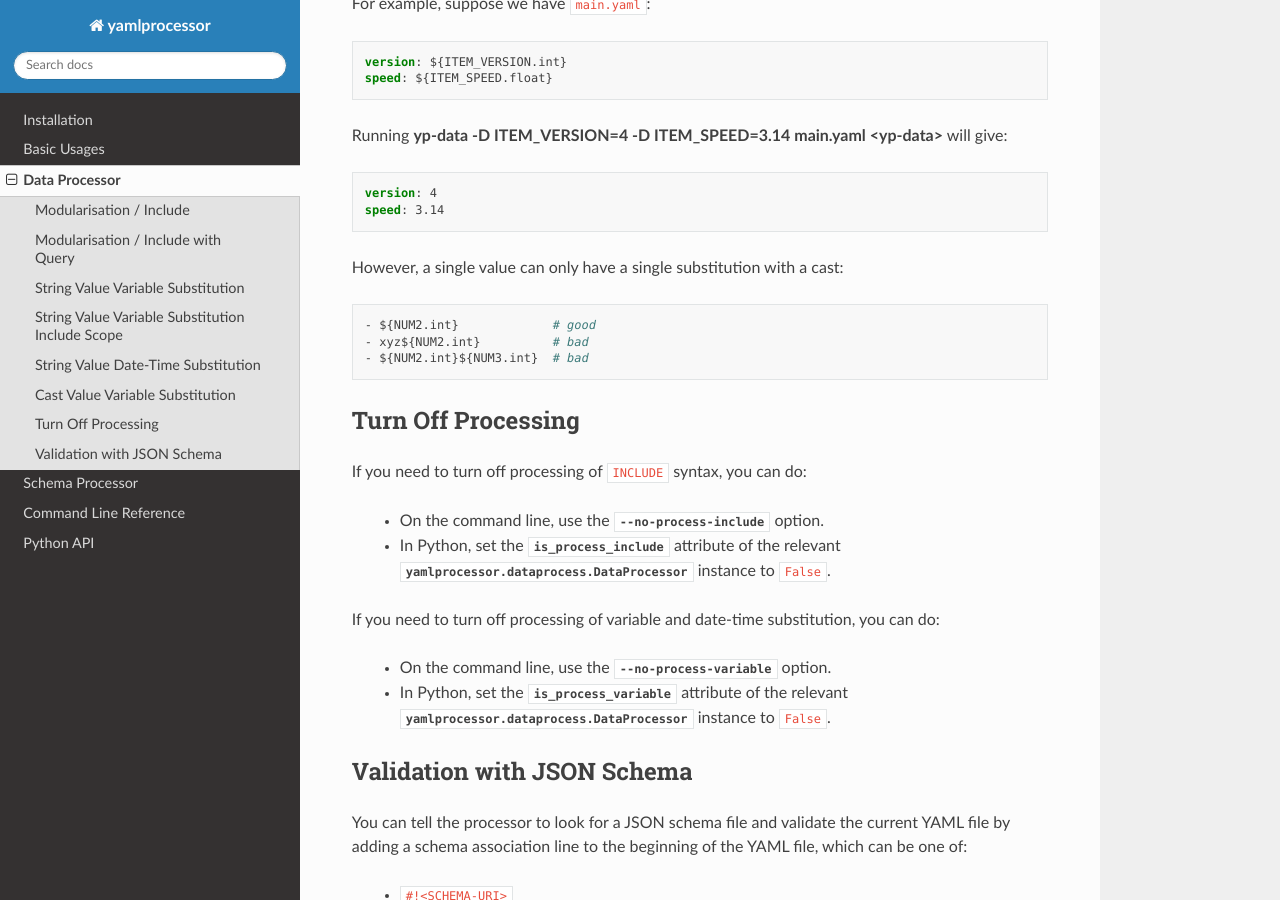
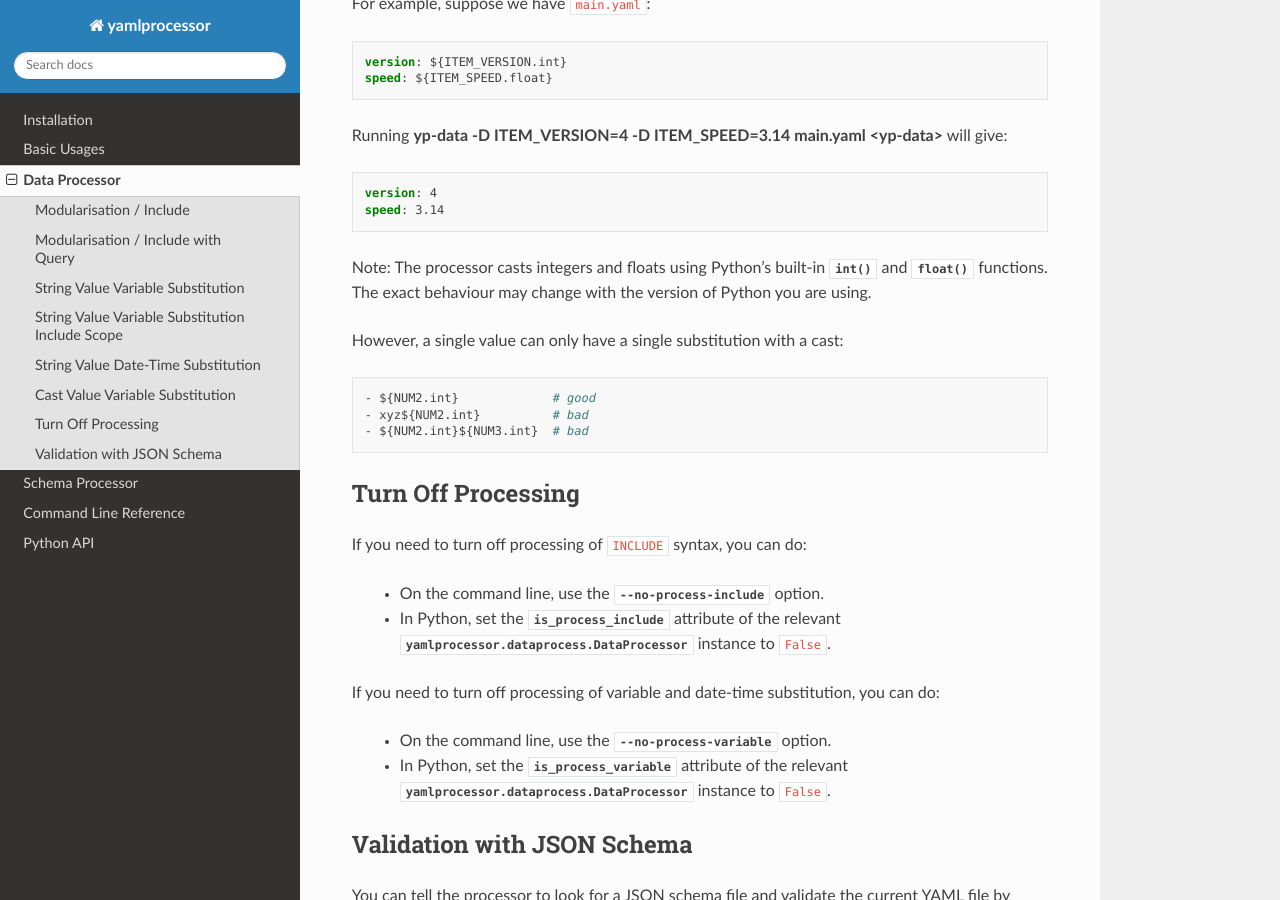
Before and after one commit to JCSDA-internal/yamlprocessor, a Sphinx documentation site: the page built from docs/data-process.rst, in a window 1280 px wide and 900 px high, scrolled down 6943 px. Built offline with Sphinx 7.4.7 and the Read the Docs theme 2.0.0, drawn with Linux system fonts in a browser that asks for light colours.

Commit message:
Doc implementation detail of of int/float cast

```diff
--- a/docs/data-process.rst
+++ b/docs/data-process.rst
@@ -391,6 +391,10 @@ will give:
    version: 4
    speed: 3.14
 
+Note: The processor casts integers and floats using Python's built-in
+:py:func:`int` and :py:func:`float` functions. The exact behaviour may change
+with the version of Python you are using.
+
 However, a single value can only have a single substitution with a cast:
 
 .. code-block:: yaml
```
